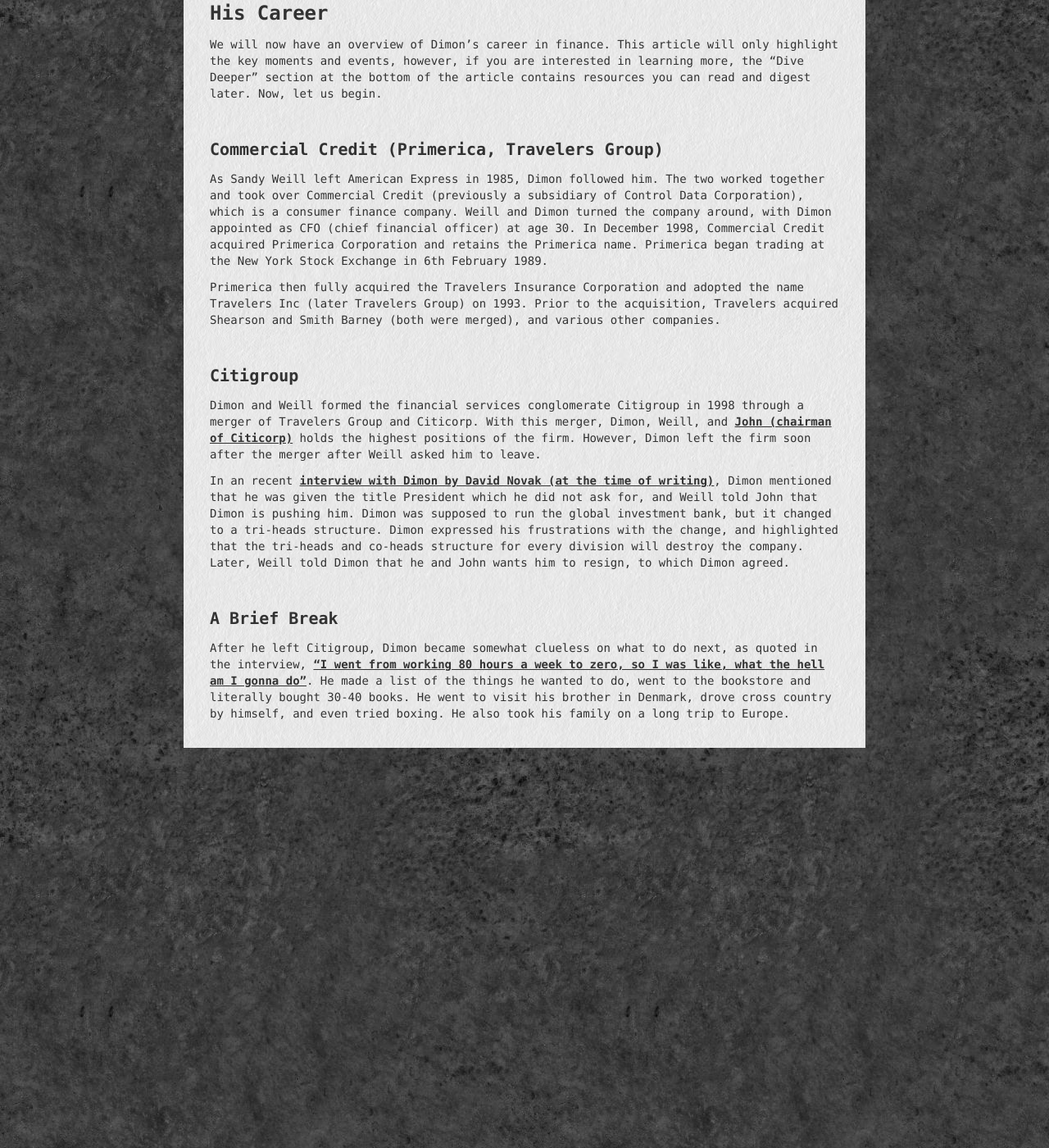
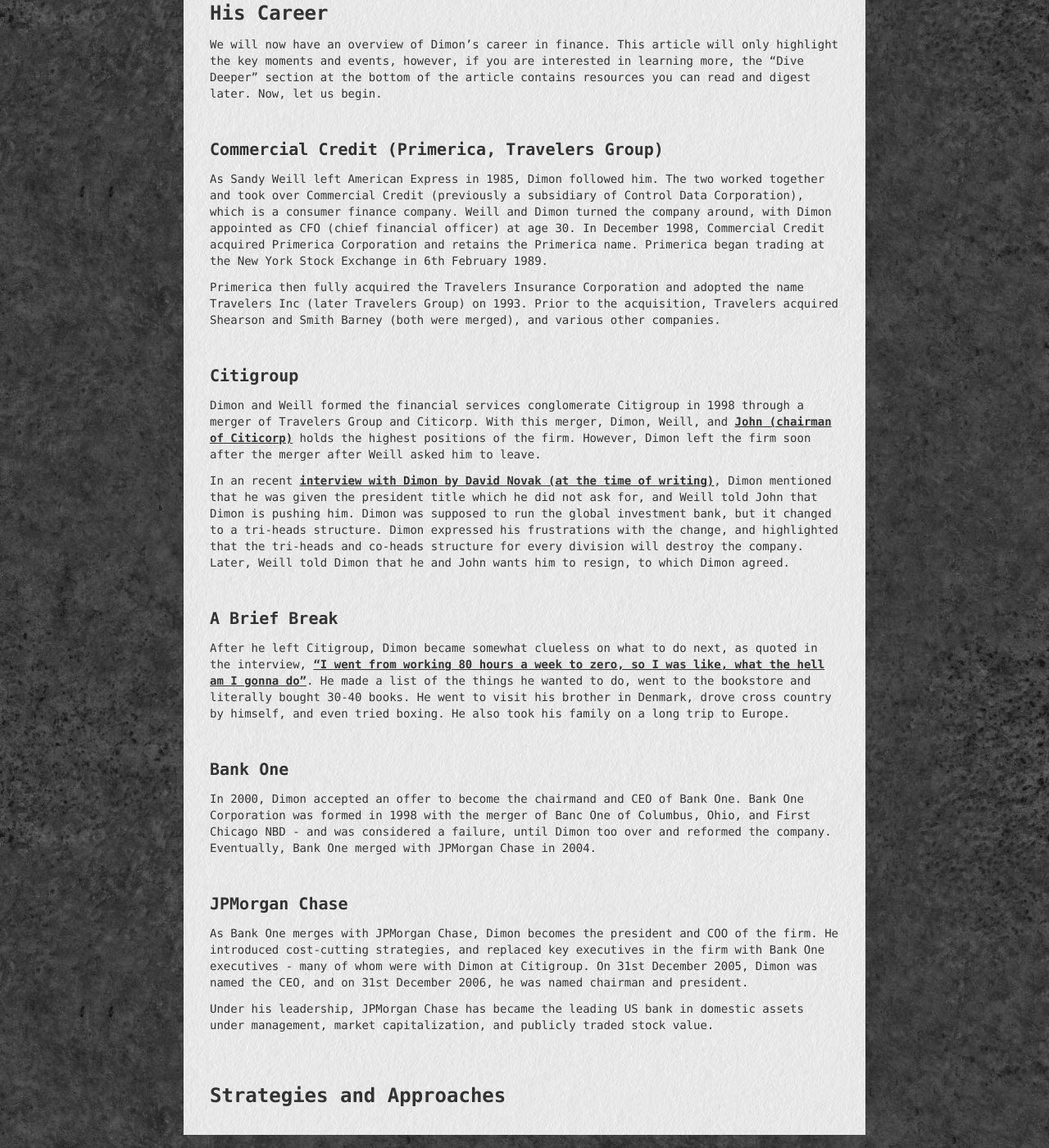
Before and after one commit to theluqmn/revelations, a Jekyll site: the page built from articles/jamie-dimon.md, in a window 1280 px wide and 1400 px high, scrolled down 1049 px. Shown: the whole window at 82% size. Built offline with Jekyll 4.4.1, drawn with Linux system fonts in a browser that asks for light colours; nearby versions of some CDN libraries; some web fonts are replaced.

Commit message:
bank one, JPM, and on to a new section

```diff
--- a/articles/jamie-dimon.md
+++ b/articles/jamie-dimon.md
@@ -28,8 +28,20 @@ Primerica then fully acquired the Travelers Insurance Corporation and adopted th
 
 Dimon and Weill formed the financial services conglomerate Citigroup in 1998 through a merger of Travelers Group and Citicorp. With this merger, Dimon, Weill, and [John (chairman of Citicorp)](https://en.wikipedia.org/wiki/John_S._Reed) holds the highest positions of the firm. However, Dimon left the firm soon after the merger after Weill asked him to leave.
 
-In an recent [interview with Dimon by David Novak (at the time of writing)](https://youtu.be/Xh6l39k3ngE?si=v2y3acq7mPIUAv-s), Dimon mentioned that he was given the title President which he did not ask for, and Weill told John that Dimon is pushing him. Dimon was supposed to run the global investment bank, but it changed to a tri-heads structure. Dimon expressed his frustrations with the change, and highlighted that the tri-heads and co-heads structure for every division will destroy the company. Later, Weill told Dimon that he and John wants him to resign, to which Dimon agreed.
+In an recent [interview with Dimon by David Novak (at the time of writing)](https://youtu.be/Xh6l39k3ngE?si=v2y3acq7mPIUAv-s), Dimon mentioned that he was given the president title which he did not ask for, and Weill told John that Dimon is pushing him. Dimon was supposed to run the global investment bank, but it changed to a tri-heads structure. Dimon expressed his frustrations with the change, and highlighted that the tri-heads and co-heads structure for every division will destroy the company. Later, Weill told Dimon that he and John wants him to resign, to which Dimon agreed.
 
 ### A Brief Break
 
 After he left Citigroup, Dimon became somewhat clueless on what to do next, as quoted in the interview, ["I went from working 80 hours a week to zero, so I was like, what the hell am I gonna do"](https://youtu.be/Xh6l39k3ngE?si=Dx3T5W-VlyBbKzPH&t=2201). He made a list of the things he wanted to do, went to the bookstore and literally bought 30-40 books. He went to visit his brother in Denmark, drove cross country by himself, and even tried boxing. He also took his family on a long trip to Europe.
+
+### Bank One
+
+In 2000, Dimon accepted an offer to become the chairmand and CEO of Bank One. Bank One Corporation was formed in 1998 with the merger of Banc One of Columbus, Ohio, and First Chicago NBD - and was considered a failure, until Dimon too over and reformed the company. Eventually, Bank One merged with JPMorgan Chase in 2004.
+
+### JPMorgan Chase
+
+As Bank One merges with JPMorgan Chase, Dimon becomes the president and COO of the firm. He introduced cost-cutting strategies, and replaced key executives in the firm with Bank One executives - many of whom were with Dimon at Citigroup. On 31st December 2005, Dimon was named the CEO, and on 31st December 2006, he was named chairman and president.
+
+Under his leadership, JPMorgan Chase has became the leading US bank in domestic assets under management, market capitalization, and publicly traded stock value.
+
+## Strategies and Approaches
```
